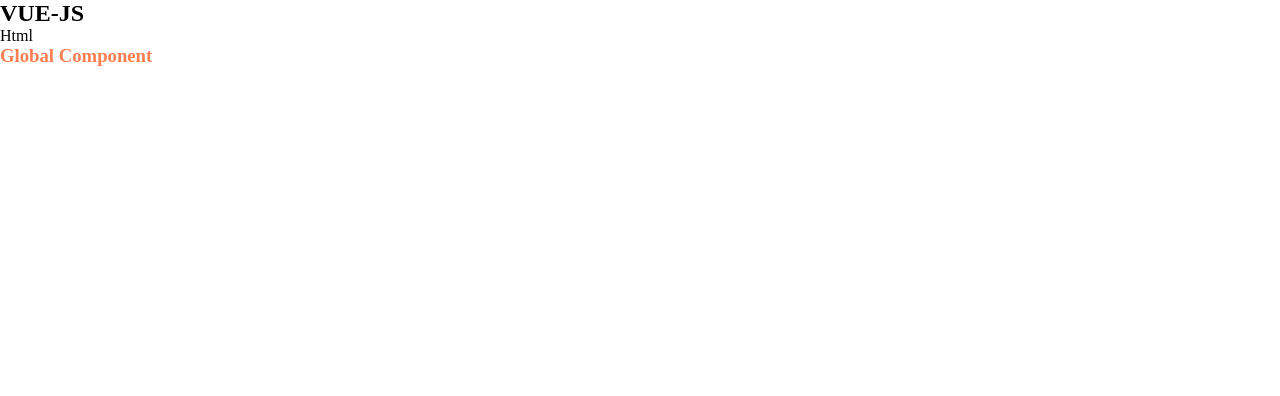
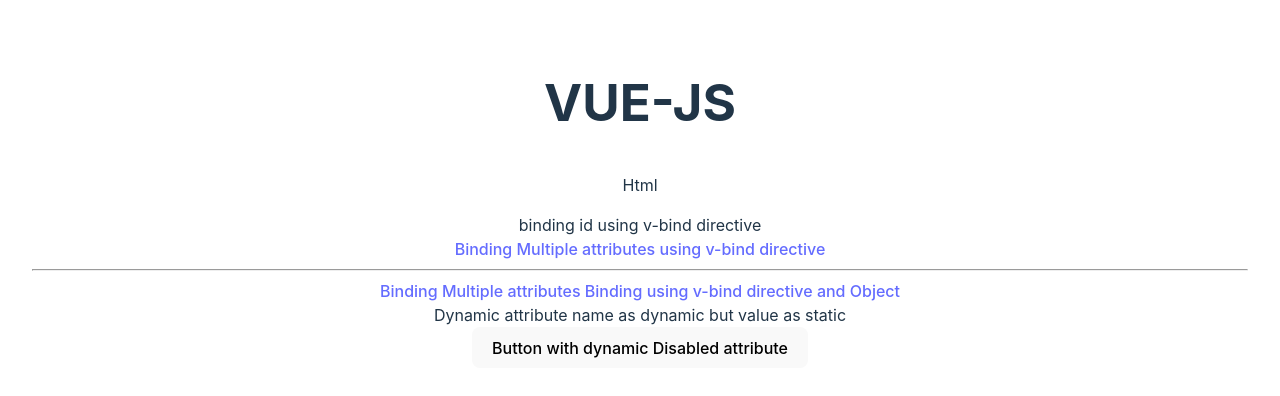
Before and after one commit to aliston-gomes/vue3-demo, a Vue app in the folder vue/: page / in a window 1280 px wide. Shown: the top 396 px of the page. Built offline with nearby package versions, Linux system fonts and the light colour scheme.

Commit message:
text interpolation

```diff
--- a/vue/src/components/HelloWorld.vue
+++ b/vue/src/components/HelloWorld.vue
@@ -5,11 +5,15 @@
     </h1>
     <span v-html="html"></span>
     <span :id="name"></span>
-    <GlobalComponent />
+    <!--GLOBAL COMPONENT -->
+    <!-- <GlobalComponent />/ -->
+    <!-- TEXT INTERPOLATION -->
+    <TextInterpolation />
   </section>
 </template>
 <script setup>
 import { ref } from "vue";
+import TextInterpolation from "./TextInterpolation.vue";
 //VARIABLES
 const name = ref("VUE-JS");
 const html = ref(`<p >Html</p>`);
--- a/vue/src/components/TextInterpolation.vue
+++ b/vue/src/components/TextInterpolation.vue
@@ -0,0 +1,43 @@
+<template>
+  <section>
+    <div v-bind:id="idx">binding id using v-bind directive</div>
+    <a :href="url" :id="anchor_id"
+      >Binding Multiple attributes using v-bind directive</a
+    >
+    <hr />
+    <a v-bind="binding_Object"
+      >Binding Multiple attributes Binding using v-bind directive and Object</a
+    >
+    <div :[idy]="`dynamic - attribute - name`">
+      Dynamic attribute name as dynamic but value as static
+    </div>
+    <div>
+      <button :disabled="diable_button">
+        Button with dynamic Disabled attribute
+      </button>
+    </div>
+  </section>
+</template>
+<script setup>
+import { ref } from "vue";
+const url = ref("photos-by-aliston-gomes.vercel.app");
+const anchor_id = ref("anchor-link");
+const binding_Object = {
+  class: anchor_id,
+  href: "photos-by-aliston-gomes.vercel.app",
+};
+const idy = "id";
+const idx = ref("main-container");
+const diable_button = false;
+</script>
+<style scoped></style>
+
+<!-- //!NOTE -->
+<!-- if the id provided by v-bind attribute is null  or undefined then it will be removed form the
+element for which it was used -->
+
+<!-- to dynamically add an object as an v-bind attribuute then we need to  declare an object with the attrubutes as the keys and values as the values of the attribues  -->
+
+<!-- if in case we need to add dynamic attributes but values are static then we can make use of array structure type of structure in attrubutes to make this possible -->
+
+<!-- button with disabled attribute will consider as true if the value provide to it is true, empty string or any other values and false if the value provided is false -->
--- a/vue/src/style.css
+++ b/vue/src/style.css
@@ -1,5 +1,89 @@
-* {
+:root {
+  font-family: Inter, system-ui, Avenir, Helvetica, Arial, sans-serif;
+  line-height: 1.5;
+  font-weight: 400;
+
+  color-scheme: light dark;
+  color: rgba(255, 255, 255, 0.87);
+  background-color: #242424;
+
+  font-synthesis: none;
+  text-rendering: optimizeLegibility;
+  -webkit-font-smoothing: antialiased;
+  -moz-osx-font-smoothing: grayscale;
+  -webkit-text-size-adjust: 100%;
+}
+
+a {
+  font-weight: 500;
+  color: #646cff;
+  text-decoration: inherit;
+}
+a:hover {
+  color: #535bf2;
+}
+
+a {
+  font-weight: 500;
+  color: #646cff;
+  text-decoration: inherit;
+}
+a:hover {
+  color: #535bf2;
+}
+
+body {
   margin: 0;
-  padding: 0;
-  box-sizing: border-box;
+  /* display: flex;
+  place-items: center; */
+  min-width: 320px;
+  min-height: 100vh;
 }
+
+h1 {
+  font-size: 3.2em;
+  line-height: 1.1;
+}
+
+button {
+  border-radius: 8px;
+  border: 1px solid transparent;
+  padding: 0.6em 1.2em;
+  font-size: 1em;
+  font-weight: 500;
+  font-family: inherit;
+  background-color: #1a1a1a;
+  cursor: pointer;
+  transition: border-color 0.25s;
+}
+button:hover {
+  border-color: #646cff;
+}
+button:focus,
+button:focus-visible {
+  outline: 4px auto -webkit-focus-ring-color;
+}
+
+.card {
+  padding: 2em;
+}
+
+#app {
+  max-width: 1280px;
+  margin: 0 auto;
+  padding: 2rem;
+  text-align: center;
+}
+
+@media (prefers-color-scheme: light) {
+  :root {
+    color: #213547;
+    background-color: #ffffff;
+  }
+  a:hover {
+    color: #747bff;
+  }
+  button {
+    background-color: #f9f9f9;
+  }
+}
```
